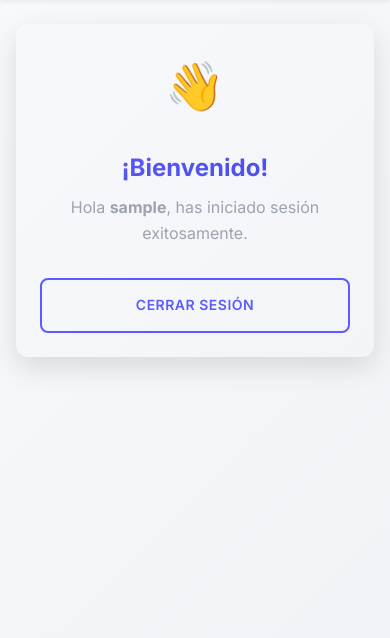
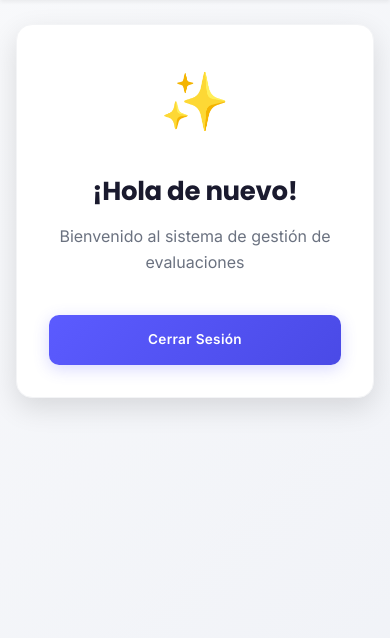
Before and after one commit to Santtiy/evaluaciones_santtiy_samuelmenan_juanenriquezcc_benavides17, a Django app: page / in a window 390 px wide. Shown: the part 57-695 px from the top of the page. Run offline with Django 5.2, Linux system fonts and the light colour scheme; the visitor is signed in with stand-in values (Sample User, id 1).

Commit message:
style: rediseñar dashboard de inicio con interfaz moderna y responsiva

```diff
--- a/templates/home.html
+++ b/templates/home.html
@@ -4,7 +4,7 @@
 
 {% block extra_css %}
 <style>
-    .dashboard-container {
+    .dashboard-wrapper {
         display: flex;
         justify-content: center;
         align-items: center;
@@ -13,150 +13,225 @@
     }
 
     .dashboard-card {
-        background: var(--bg-white);
-        border-radius: 12px;
+        background: var(--bg-primary);
+        border-radius: 16px;
         box-shadow: var(--shadow-lg);
-        padding: 3rem;
+        padding: 3.5rem;
         text-align: center;
-        max-width: 500px;
-        animation: slideUp 0.6s cubic-bezier(0.4, 0, 0.2, 1);
+        max-width: 580px;
+        width: 100%;
+        animation: slideUpFade 0.6s cubic-bezier(0.4, 0, 0.2, 1);
+        border: 1px solid var(--border-light);
     }
 
-    @keyframes slideUp {
-        from {
-            opacity: 0;
-            transform: translateY(20px);
-        }
-        to {
-            opacity: 1;
-            transform: translateY(0);
-        }
+    @keyframes slideUpFade {
+        from { opacity: 0; transform: translateY(24px); }
+        to { opacity: 1; transform: translateY(0); }
     }
 
     .dashboard-icon {
-        font-size: 4rem;
+        font-size: 4.5rem;
         margin-bottom: 1.5rem;
+        display: inline-block;
     }
 
     .dashboard-card h2 {
-        font-size: 1.875rem;
+        font-family: 'Poppins', sans-serif;
+        font-size: 2rem;
         font-weight: 700;
-        margin-bottom: 0.5rem;
-        background: linear-gradient(135deg, var(--primary) 0%, var(--primary-dark) 100%);
-        -webkit-background-clip: text;
-        -webkit-text-fill-color: transparent;
-        background-clip: text;
+        margin-bottom: 0.75rem;
+        color: var(--text-primary);
+        letter-spacing: -0.3px;
     }
 
     .dashboard-card p {
-        color: var(--text-light);
+        color: var(--text-secondary);
         font-size: 1rem;
-        margin-bottom: 2rem;
+        margin-bottom: 2.5rem;
         line-height: 1.6;
     }
 
     .role-badge {
         display: inline-block;
-        background: rgba(99, 102, 241, 0.1);
+        background: linear-gradient(135deg, rgba(91, 91, 255, 0.1), rgba(91, 91, 255, 0.05));
         color: var(--primary);
-        padding: 0.5rem 1rem;
-        border-radius: 20px;
-        font-weight: 600;
-        font-size: 0.875rem;
-        margin-bottom: 1.5rem;
+        padding: 0.75rem 1.5rem;
+        border-radius: 24px;
+        font-weight: 700;
+        font-size: 0.9rem;
+        margin-bottom: 2rem;
+        border: 1px solid rgba(91, 91, 255, 0.2);
+        letter-spacing: 0.3px;
+    }
+
+    .user-info {
+        background: var(--bg-secondary);
+        padding: 1.25rem;
+        border-radius: 12px;
+        margin-bottom: 2rem;
+        border: 1px solid var(--border-light);
+    }
+
+    .user-info p {
+        margin: 0;
+        color: var(--text-secondary);
+        font-size: 0.95rem;
+    }
+
+    .user-info strong {
+        color: var(--text-primary);
+        font-weight: 700;
     }
 
     .action-buttons {
         display: grid;
-        grid-template-columns: 1fr;
+        grid-template-columns: 1fr 1fr;
         gap: 1rem;
     }
 
-    @media (min-width: 600px) {
+    @media (max-width: 600px) {
         .action-buttons {
-            grid-template-columns: 1fr 1fr;
+            grid-template-columns: 1fr;
         }
     }
 
     .btn {
-        padding: 0.875rem 1.5rem;
+        padding: 1rem 1.5rem;
         border: none;
-        border-radius: 8px;
-        font-size: 0.875rem;
+        border-radius: 10px;
+        font-size: 0.9rem;
         font-weight: 600;
         cursor: pointer;
-        transition: var(--transition);
+        transition: var(--transition-fast);
         text-decoration: none;
         display: inline-block;
-        text-transform: uppercase;
-        letter-spacing: 0.5px;
+        letter-spacing: 0.3px;
+        font-family: 'Inter', sans-serif;
     }
 
     .btn-primary {
         background: linear-gradient(135deg, var(--primary) 0%, var(--primary-dark) 100%);
         color: white;
-        box-shadow: 0 4px 12px rgba(99, 102, 241, 0.3);
+        box-shadow: 0 4px 16px rgba(91, 91, 255, 0.24);
     }
 
     .btn-primary:hover {
         transform: translateY(-2px);
-        box-shadow: 0 6px 20px rgba(99, 102, 241, 0.4);
+        box-shadow: 0 6px 24px rgba(91, 91, 255, 0.32);
     }
 
     .btn-secondary {
-        background: var(--bg);
+        background: var(--bg-secondary);
         color: var(--primary);
-        border: 2px solid var(--primary);
+        border: 1.5px solid var(--primary);
     }
 
     .btn-secondary:hover {
-        background: rgba(99, 102, 241, 0.1);
+        background: rgba(91, 91, 255, 0.08);
+        transform: translateY(-1px);
+    }
+
+    .btn:active {
+        transform: translateY(0);
+    }
+
+    .info-section {
+        background: linear-gradient(135deg, rgba(91, 91, 255, 0.05), rgba(91, 91, 255, 0.02));
+        padding: 1.5rem;
+        border-radius: 12px;
+        margin-bottom: 2rem;
+        border: 1px solid rgba(91, 91, 255, 0.1);
+    }
+
+    .info-section h3 {
+        color: var(--primary);
+        font-size: 0.95rem;
+        font-weight: 700;
+        margin-bottom: 0.75rem;
+        letter-spacing: 0.3px;
+    }
+
+    .info-section p {
+        color: var(--text-secondary);
+        font-size: 0.9rem;
+        margin: 0;
+        line-height: 1.6;
     }
 
     @media (max-width: 480px) {
         .dashboard-card {
-            padding: 1.5rem;
+            padding: 2rem;
         }
 
         .dashboard-card h2 {
-            font-size: 1.5rem;
+            font-size: 1.625rem;
         }
 
         .dashboard-icon {
-            font-size: 3rem;
+            font-size: 3.5rem;
+        }
+
+        .action-buttons {
+            gap: 0.75rem;
+        }
+
+        .btn {
+            padding: 0.875rem 1rem;
+            font-size: 0.85rem;
         }
     }
 </style>
 {% endblock %}
 
 {% block content %}
-<div class="dashboard-container">
+<div class="dashboard-wrapper">
     <div class="dashboard-card">
-        <div class="dashboard-icon">👋</div>
-        <h2>¡Bienvenido!</h2>
+        <div class="dashboard-icon">✨</div>
+        <h2>¡Hola de nuevo!</h2>
 
         {% if user.groups.all %}
             <div class="role-badge">
-                {% if user.groups.all.0.name %}
-                    {{ user.groups.all.0.name }}
+                {% if user.groups.all.0.name == 'Administrador' %}
+                    👑 Administrador
+                {% elif user.groups.all.0.name == 'Profesor' %}
+                    👨‍🏫 Profesor
+                {% elif user.groups.all.0.name == 'Estudiante' %}
+                    📚 Estudiante
                 {% endif %}
             </div>
-            <p>Hola <strong>{{ user.get_full_name|default:user.username }}</strong>, bienvenido al sistema de evaluaciones.</p>
+
+            <div class="user-info">
+                <p>Bienvenido, <strong>{{ user.get_full_name|default:user.username }}</strong></p>
+            </div>
+
+            <div class="info-section">
+                <h3>📋 Acciones disponibles</h3>
+                <p>
+                    {% if user.groups.all.0.name == 'Estudiante' %}
+                        Accede a tus calificaciones y monitorea tu desempeño académico
+                    {% elif user.groups.all.0.name == 'Profesor' %}
+                        Gestiona las calificaciones de tus estudiantes de forma eficiente
+                    {% elif user.groups.all.0.name == 'Administrador' %}
+                        Administra el sistema, usuarios y configuraciones generales
+                    {% endif %}
+                </p>
+            </div>
         {% else %}
-            <p>Hola <strong>{{ user.username }}</strong>, has iniciado sesión exitosamente.</p>
+            <p>Bienvenido al sistema de gestión de evaluaciones</p>
         {% endif %}
 
         <div class="action-buttons">
             {% if user.groups.all.0.name == 'Estudiante' %}
                 <a href="/calificaciones/" class="btn btn-primary">Ver Calificaciones</a>
+                <a href="{% url 'usuarios:logout' %}" class="btn btn-secondary">Cerrar Sesión</a>
             {% elif user.groups.all.0.name == 'Profesor' %}
-                <a href="/calificaciones/" class="btn btn-primary">Administrar Calificaciones</a>
-                <a href="/admin/" class="btn btn-secondary">Panel Profesor</a>
+                <a href="/calificaciones/" class="btn btn-primary">Administrar Evaluaciones</a>
+                <a href="/admin/" class="btn btn-secondary">Panel de Control</a>
             {% elif user.groups.all.0.name == 'Administrador' %}
                 <a href="/admin/" class="btn btn-primary">Panel de Administración</a>
                 <a href="/calificaciones/" class="btn btn-secondary">Ver Evaluaciones</a>
             {% else %}
-                <a href="/usuarios/logout/" class="btn btn-secondary">Cerrar Sesión</a>
+                <a href="{% url 'usuarios:logout' %}" class="btn btn-primary">Cerrar Sesión</a>
             {% endif %}
         </div>
     </div>
```
